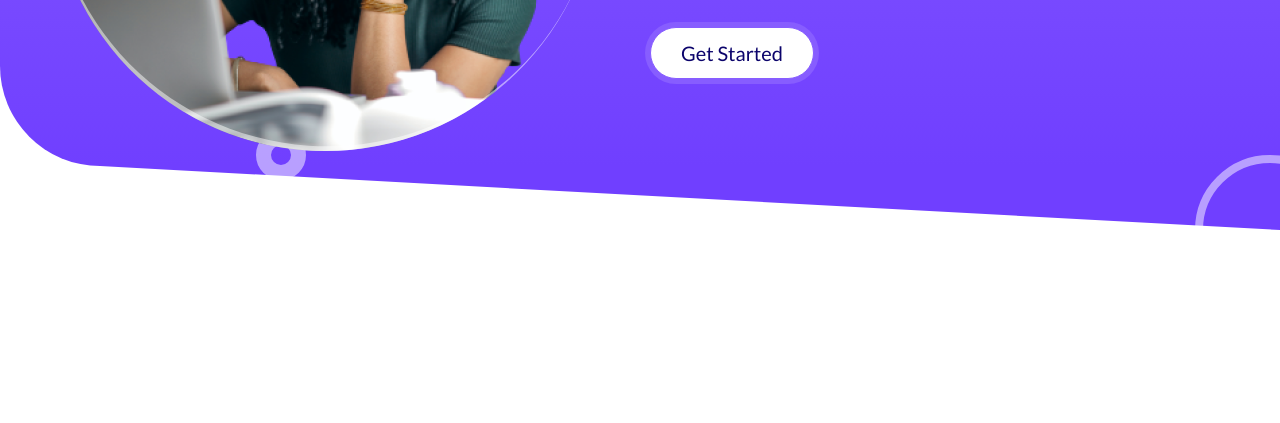
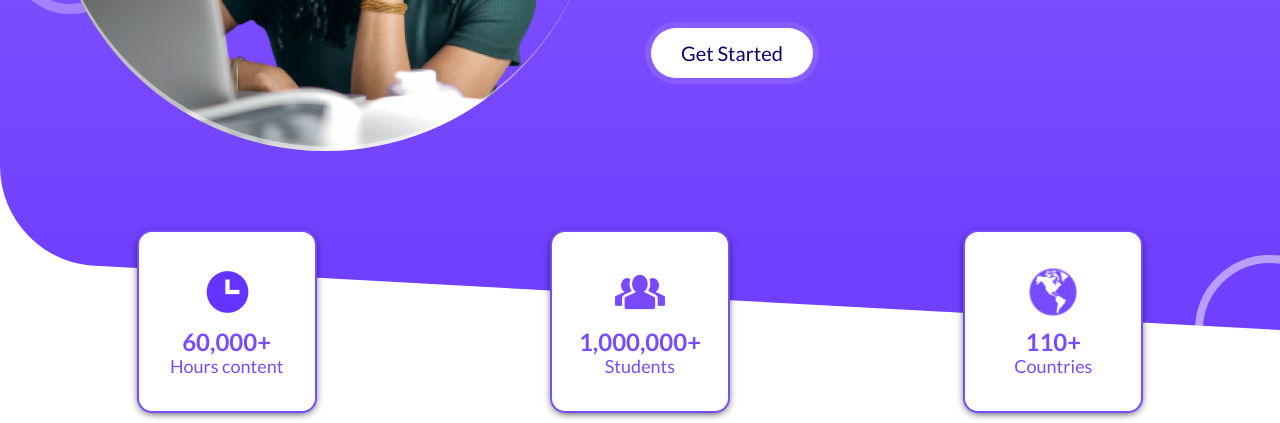
Before and after one commit to NeYaroslav/education, a plain HTML site: page index.html in a window 1280 px wide. Shown: the part 397-820 px from the top of the page. Drawn offline with Linux system fonts and the light colour scheme.

Commit message:
Add files via upload

```diff
--- a/index.html
+++ b/index.html
@@ -73,6 +73,28 @@
             <div class="circle"></div>
             <div class="circle"></div>
         </div>
+        <div class="cards">
+            <div class="cards__container _container">
+                <div class="cards__container__element">
+                    <div class="card__icon">
+                        <img src="imgs/bx_bxs-time.png" alt="time">
+                    </div>
+                    <h3 class="card__title"><span>60,000+</span> <br> Hours content</h3>
+                </div>
+                <div class="cards__container__element">
+                    <div class="card__icon">
+                        <img src="imgs/el_group.png" alt="people">
+                    </div>
+                    <h3 class="card__title"><span>1,000,000+</span> <br> Students</h3>
+                </div>
+                <div class="cards__container__element">
+                    <div class="card__icon">
+                        <img src="imgs/emojione-monotone_globe-showing-americas.png" alt="globe">
+                    </div>
+                    <h3 class="card__title"><span>110+</span> <br> Countries</h3>
+                </div>
+            </div>
+        </div>
     </div>
     <script src="js/script.js"></script>
 </body>
--- a/scss/style.scss
+++ b/scss/style.scss
@@ -104,84 +104,7 @@ $goldColor: #ffd900;
         transition: all .3s ease-in-out;
     }
 }
-@media (max-width: 767.8px){
-    .header__nav {
-        position: fixed;
-        top: 0;
-        left: 0;
-        padding: 15px;
-        padding-top: 55px;
-        width: 100%;
-        height: 100%;
-        min-height: 100vh;
-        background-color: $purpleColor;
-        text-align: center;
-        overflow: auto;
-        font-size: 18px;
-        transform: translateX(100%);
-        transition: all .2s ease-out;
-    }
-    .header__nav__list__item {
-        &:not(:last-child) {
-            margin-bottom: 20px;
-        }
-    }
-    .sublist__wrapper {
-        padding-bottom: 5px;
-        &::before {
-            content: '';
-            display: inline-block;
-            position: absolute;
-            bottom: 0;
-            height: 3px;
-            width: 0%;
-            left: 50%;
-            transform: translateX(0%);
-            border-radius: 3px;
-            background-color: $whiteColor;
-            transition: all .2s ease-in-out;
-        }
-        &.opened {
-            padding-bottom: 10px;
-            &::before {
-                    width: 50%;
-                    transform: translateX(-50%);
-            }
-            span::after {
-                transform: rotate(180deg);
-            }
-        }
-    }
 
-    .sublist__container {
-        max-height: 0;
-        overflow: hidden;
-        transition: max-height 0.2s ease-in-out;
-    }
-
-    .sublist__container__item {
-        margin-top: 10px;
-    }
-    body.active{
-        overflow: hidden;
-        .header__nav {
-            transform: translateX(0);
-        }
-        .header__burger {
-            &::after {
-                top: 50%;
-                transform: rotate(45deg);
-            }
-            &::before {
-                top: 50%;
-                transform: rotate(-45deg);
-            }
-            span {
-                transform: scale(0);
-            }
-        }
-    }
-}
 
 .mainInfo__wrapper {
     padding-bottom: 5vw;
@@ -256,8 +179,11 @@ $goldColor: #ffd900;
         border-top: 5vw solid #703fff;
         border-left: calc(100vw - 100px) solid transparent;
     }
+    padding-bottom: 100px;
 }
 .mainInfo__container {
+    position: relative;
+    z-index: 2;
     display: grid;
     grid-gap: 20px;
     padding-bottom: 15px;
@@ -265,6 +191,7 @@ $goldColor: #ffd900;
 }
 
 .mainInfo__container__img {
+    align-self: center;
     max-width: 548px;
     width: 100%;
     margin: 0 auto;
@@ -284,8 +211,6 @@ $goldColor: #ffd900;
         transform: rotate(15deg);
     }
     img{
-        position: relative;
-        z-index: 2;
         width: 100%;
         height: 100%;
         object-fit: cover;
@@ -325,6 +250,155 @@ $goldColor: #ffd900;
         box-shadow: 0 0 0 7px $lightPurpleColor ;
     }
 }
+
+
+
+.cards {
+    margin-top: -100px;
+    // background: #000;
+    position: relative;
+    z-index: 3;
+}
+
+.cards__container {
+    display: flex;
+    flex-wrap: wrap;
+    align-items: stretch;
+    justify-content: space-around;
+}
+
+.cards__container__element {
+    padding: 33px 15px;
+    margin: 0 10px 10px;
+    background: $whiteColor;
+    border: 2px solid $purpleColor;
+    border-radius: 15px;
+    min-height: 183px;
+    flex: 1 1 auto;
+    width: calc(33% - 20px);
+    min-width: 180px;
+    display: flex;
+    justify-content: center;
+    align-items: center;
+    flex-direction: column;
+    box-shadow:  0 2px 10px -3px #000000;
+}
+
+.card__icon {
+    width: 50px;
+    height: 50px;
+    img {
+        width: 100%;
+        height: 100%;
+        object-fit: cover;
+    }
+}
+
+.card__title {
+    margin-top: 10px;
+    text-align: center;
+    color: $purpleColor;
+    font-weight: 500;
+    font-size: 18px;
+    line-height: 21px;
+    span {
+        font-weight: 800;
+        font-size: 24px;
+        line-height: 29px;
+        color: currentColor;
+    }
+}
+@media (max-width: 767.8px) {
+    .header__nav {
+        position: fixed;
+        top: 0;
+        left: 0;
+        padding: 15px;
+        padding-top: 55px;
+        width: 100%;
+        height: 100%;
+        min-height: 100vh;
+        background-color: $purpleColor;
+        text-align: center;
+        overflow: auto;
+        font-size: 18px;
+        transform: translateX(100%);
+        transition: all .2s ease-out;
+    }
+
+    .header__nav__list__item {
+        &:not(:last-child) {
+            margin-bottom: 20px;
+        }
+    }
+
+    .sublist__wrapper {
+        padding-bottom: 5px;
+
+        &::before {
+            content: '';
+            display: inline-block;
+            position: absolute;
+            bottom: 0;
+            height: 3px;
+            width: 0%;
+            left: 50%;
+            transform: translateX(0%);
+            border-radius: 3px;
+            background-color: $whiteColor;
+            transition: all .2s ease-in-out;
+        }
+
+        &.opened {
+            padding-bottom: 10px;
+
+            &::before {
+                width: 50%;
+                transform: translateX(-50%);
+            }
+
+            span::after {
+                transform: rotate(180deg);
+            }
+        }
+    }
+
+    .sublist__container {
+        max-height: 0;
+        overflow: hidden;
+        transition: max-height 0.2s ease-in-out;
+    }
+
+    .sublist__container__item {
+        margin-top: 10px;
+    }
+
+    body.active {
+        overflow: hidden;
+
+        .header__nav {
+            transform: translateX(0);
+        }
+
+        .header__burger {
+            &::after {
+                top: 50%;
+                transform: rotate(45deg);
+            }
+
+            &::before {
+                top: 50%;
+                transform: rotate(-45deg);
+            }
+
+            span {
+                transform: scale(0);
+            }
+        }
+    }
+}
+
+
 @media (min-width: 767.8px) {
     .header {
         padding: 20px 0;
@@ -417,6 +491,10 @@ $goldColor: #ffd900;
         justify-self: start;
         padding: 15px 30px;
     }
+    .cards__container__element {
+        max-width: 168px;
+        width: 100%;
+    }
 }
 
 @media (min-width: 1023.8px) {
```
Also changed, not shown: css/style.css.
